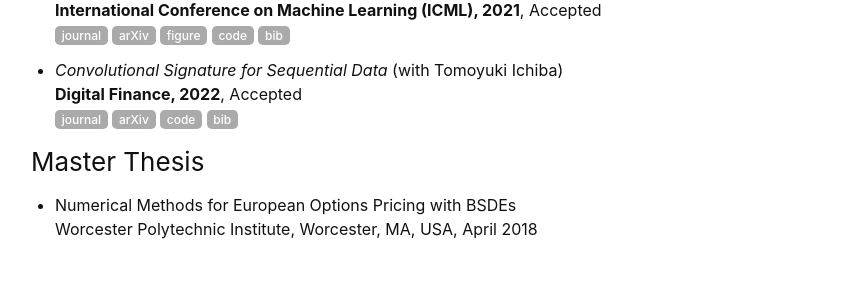
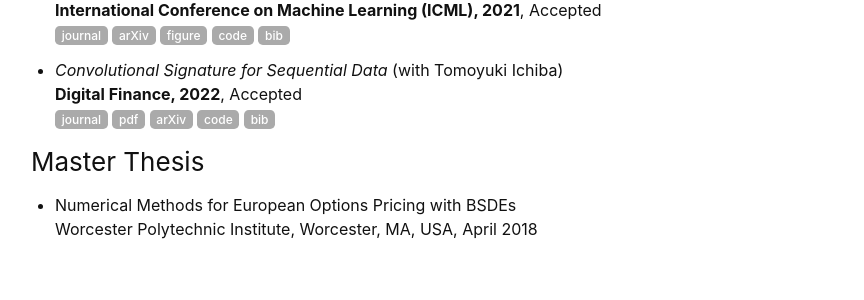
Before and after one commit to mmin0/mmin0.github.io, a Jekyll site: the page built from publications/index.md, in a window 1280 px wide. Shown: the part 366-666 px from the top of the page, without its empty margins (208-1072 px from the left). Built offline with Jekyll 4.4.1, drawn with Linux system fonts in a browser that asks for light colours.

Commit message:
Update index.md

```diff
--- a/publications/index.md
+++ b/publications/index.md
@@ -21,6 +21,7 @@ title: Research
 * *Convolutional Signature for Sequential Data* (with Tomoyuki Ichiba) \
   **Digital Finance, 2022**, Accepted
   [<span class="label label-grey">journal</span>](https://link.springer.com/article/10.1007/s42521-022-00049-7)
+  [<span class="label label-grey">pdf</span>](https://rdcu.be/cKGjc)
   [<span class="label label-grey">arXiv</span>](https://arxiv.org/abs/2009.06719)
   [<span class="label label-grey">code</span>](https://github.com/mmin0/CNNSig)
   [<span class="label label-grey">bib</span>](conv_sig.bib)
```
